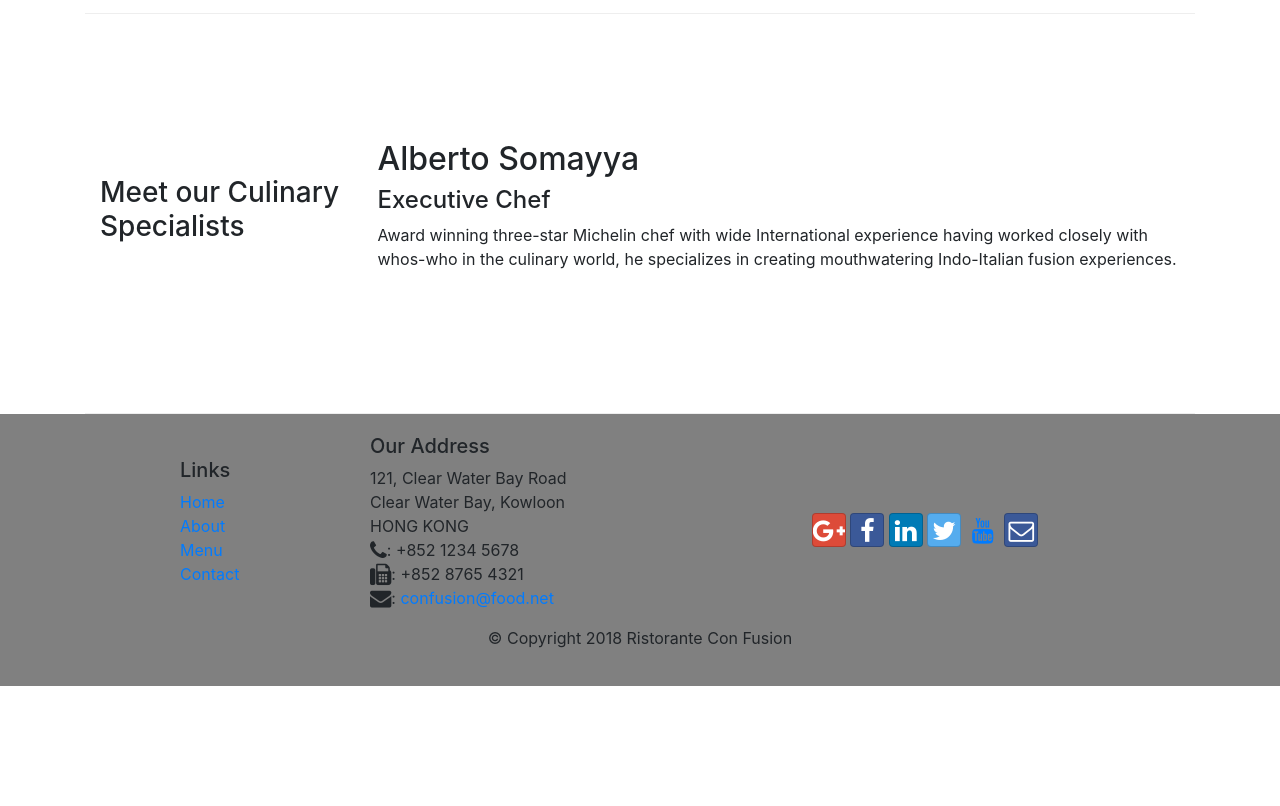
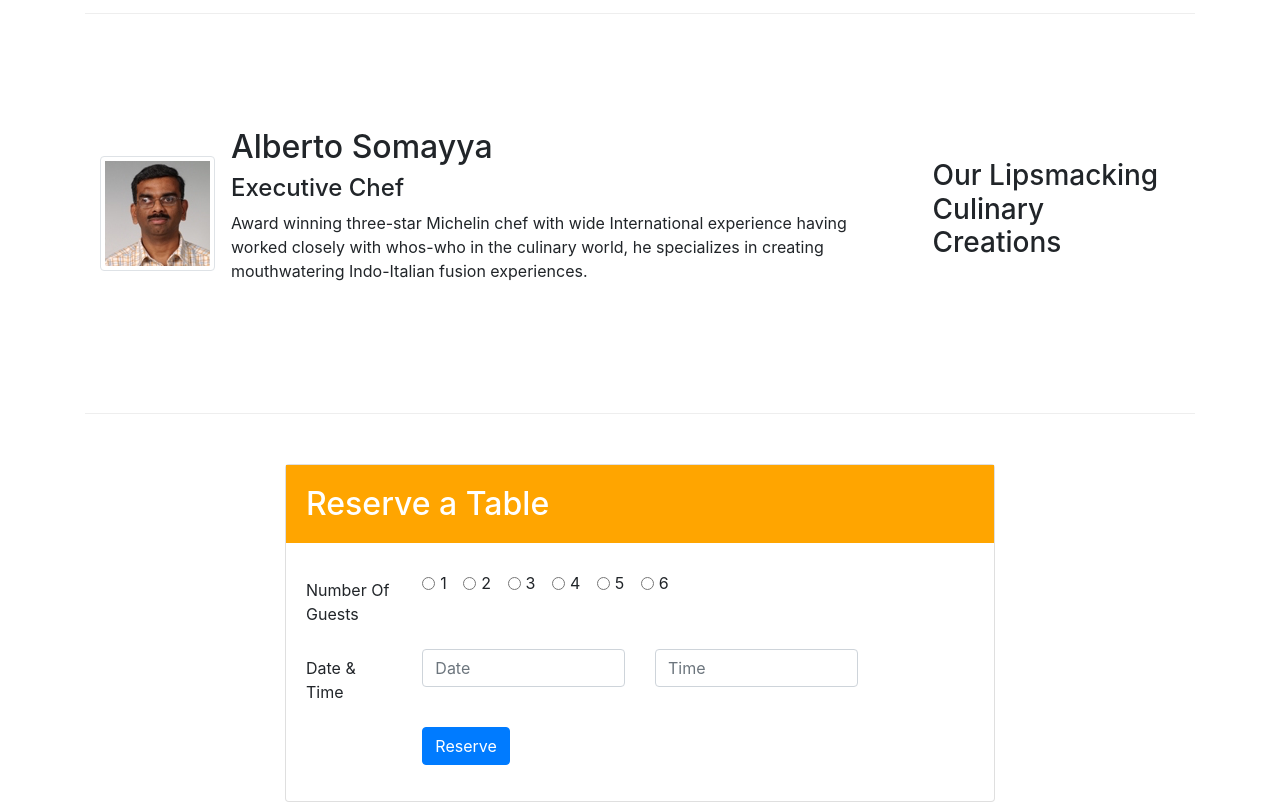
Before and after one commit to parthx9/Coursera, a website: page index.html in a window 1280 px wide. Shown: the part 1120-1926 px from the top of the page. Before the commit the page ends 1806 px from the top, so only its background shows below. Drawn offline with nearby package versions, Linux system fonts and the light colour scheme.

Commit message:
Assignment_2

```diff
--- a/index.html
+++ b/index.html
@@ -27,7 +27,7 @@
         <button class="navbar-toggler" type="button" data-toggle="collapse" data-target="#Navbar">
         <span class="navbar-toggler-icon"></span>
         </button>
-            <a class="navbar-brand mr-auto" href="#">Restorante Con Fusion</a>
+            <a class="navbar-brand mr-auto" href="#"><img src="img/logo.png" height="30" width="40"></a>
             <div class="collapse navbar-collapse" id="Navbar">
             <ul class="navbar-nav mr-auto">
                 <li class="nav-item active"><a class="nav-link" href="index.html"><span class="fa fa-home fa-lg"></span> HOME</a></li>
@@ -45,7 +45,13 @@
                     <h1>Ristorante con Fusion</h1>
                     <p>We take inspiration from the World's best cuisines, and create a unique fusion experience. Our lipsmacking creations will tickle your culinary senses!</p>
                 </div>
-                <div class="col-12 col-sm">
+                <div class="col-12 col-sm align-self-center">
+                    <img src="img/logo.png" class="img-fluid">
+                </div>
+                <div class="col-sm col-12 align-items-center">
+                    <button class="orange btn btn-primary align-self-center">
+                    <a href="#reservemenu" class="text-white">Reserve</a>
+                    </button>
                 </div>
             </div>
         </div>
@@ -53,13 +59,21 @@
 
     <div class="container">
         <div class="row row-content align-items-center">
-            <div class="col-12 col-sm-4 col-md-3">
+            <div class="col-12 col-sm-4 col-md-3 order-last">
                 <h3>Our Lipsmacking Culinary Creations</h3>
             </div>
-            <div class="col-12 col-sm col-md">
-                <h2>Uthappizza</h2>
-                <p>A unique combination of Indian Uthappam (pancake) and Italian pizza, topped with Cerignola olives, ripe vine cherry tomatoes, Vidalia onion, Guntur chillies and Buffalo Paneer.</p>
+            <div class="col-12 col-sm col-md order-first">
+                <div class="media">
+                    <img src="img/uthappizza.png" class="img-thumbnail d-flex mr-3 align-self-center">
+                <div class="media-body">
+                <h2 class="mt-0">Uthappizza
+                    <span class="badge badge-danger">HOT</span>
+                    <span class="badge badge-pill badge-secondary">$4.99</span>
+                </h2>
+                <p class="d-none d-sm-block">A unique combination of Indian Uthappam (pancake) and Italian pizza, topped with Cerignola olives, ripe vine cherry tomatoes, Vidalia onion, Guntur chillies and Buffalo Paneer.</p>
             </div>
+            </div>
+        </div>
         </div>
 
 
@@ -68,22 +82,93 @@
                 <h3>This Month's Promotions</h3>
             </div>
             <div class="col-12 col-sm col-md">
-                <h2>Weekend Grand Buffet</h2>
-                <p>Featuring mouthwatering combinations with a choice of five different salads, six enticing appetizers, six main entrees and five choicest desserts. Free flowing bubbly and soft drinks. All for just $19.99 per person </p>
+                <div class="media">
+                    <img src="img/buffet.png" class="align-self-center img-fluid img-thumbnail order-last ml-3">
+                    <div class="media-body order-first">
+                         <h2>Weekend Grand Buffet
+                         <span class="badge badge-danger">NEW</span>
+                     </h2>
+                         <p class="d-none d-sm-block">Featuring mouthwatering combinations with a choice of five different salads, six enticing appetizers, six main entrees and five choicest desserts. Free flowing bubbly and soft drinks. All for just $19.99 per person </p>
+                    </div>
+                </div>
+            </div>
+            </div>
+
+        <div class="row row-content align-items-center">
+            <div class="col-12 col-sm-4 col-md-3 order-last">
+                <h3>Our Lipsmacking Culinary Creations</h3>
+            </div>
+            <div class="col-12 col-sm col-md order-first">
+                <div class="media">
+                    <img src="img/alberto.png" class="img-thumbnail d-flex mr-3 align-self-center">
+                <div class="media-body">
+                <h2 class="mt-0">Alberto Somayya</h2>
+                <h4>Executive Chef</h4>
+                <p class="d-none d-sm-block">Award winning three-star Michelin chef with wide International experience having worked closely with whos-who in the culinary world, he specializes in creating mouthwatering Indo-Italian fusion experiences.</p>
+            </div>
             </div>
         </div>
-
-        <div class="row row-content align-items-center">
-            <div class="col-12 col-sm-4 col-md-3">
-                <h3>Meet our Culinary Specialists</h3>
-            </div>
-            <div class="col-12 col-sm col-md">
-                <h2>Alberto Somayya</h2>
-                <h4>Executive Chef</h4>
-                <p>Award winning three-star Michelin chef with wide International experience having worked closely with whos-who in the culinary world, he specializes in creating mouthwatering Indo-Italian fusion experiences. </p>
+        </div>
+        <div id="reservemenu" class="row row-content">
+            <div class="col-sm-8 offset-2">
+                <div class="card">
+                    <h2 class="orange text-white card-body">Reserve a Table</h2>
+                    <div class="card-body">
+                        <form >
+                            <div class="row form-group">
+                                <div class="col-sm-2">
+                                    <label class="col-form-label">Number Of Guests</label>
+                                </div>
+                                <div class="col-sm-8">
+                                    <div class="form-check form-check-inline">
+                                        <input type="radio" name="1" class="form-check-input" id="1">
+                                        <label class="form-check-label" for="1">1</label>
+                                    </div>
+                                    <div class="form-check form-check-inline">
+                                        <input type="radio" name="2" class="form-check-input" id="2">
+                                        <label class="form-check-label" for="2">2</label>
+                                    </div>
+                                    <div class="form-check form-check-inline">
+                                        <input type="radio" name="3" class="form-check-input" id="3">
+                                        <label class="form-check-label" for="3">3</label>
+                                    </div>
+                                    <div class="form-check form-check-inline">
+                                        <input type="radio" name="4" class="form-check-input" id="4">
+                                        <label class="form-check-label" for="4">4</label>
+                                    </div>
+                                    <div class="form-check form-check-inline">
+                                        <input type="radio" name="5" class="form-check-input" id="5">
+                                        <label class="form-check-label" for="5">5</label>
+                                    </div>
+                                    <div class="form-check form-check-inline">
+                                        <input type="radio" name="6" class="form-check-input" id="6">
+                                        <label class="form-check-label" for="6">6</label>
+                                    </div>
+                                </div>
+                            </div>
+                            <div class="form-group row">
+                                <div class="col-sm-2">
+                                    <label for="date" class="col-form-label">Date & Time</label>
+                                </div>
+                                <div class="col-sm-4">
+                                    <input type="text" name="date" id="date" placeholder="Date" class="form-control">
+                                </div>
+                                <div class="col-sm-4">
+                                    <input type="text" name="time" id="time" placeholder="Time" class="form-control">
+                                </div>
+                            </div>
+                            <div class="row form-group">
+                                <div class="col-sm-8 offset-sm-2">
+                                    <input type="submit" name="submit" class="btn btn-primary" value="Reserve">
+                                </div>
+                            </div>
+                        </form>
+                    </div>
+                </div>
             </div>
         </div>
     </div>
+
 
     <footer class="footer">
         <div class="container">
--- a/style/styles.css
+++ b/style/styles.css
@@ -33,3 +33,6 @@ body{
 .address{
 	font-size: 80%;
 }
+.orange{
+	background-color: orange;
+}
```
Also changed, not shown: aboutus.html (+5 -4 lines), contactus.html (+3 -2 lines), img/alberto.png (added), img/buffet.png (added), img/logo.png (added), img/uthappizza.png (added), 1 other file.
